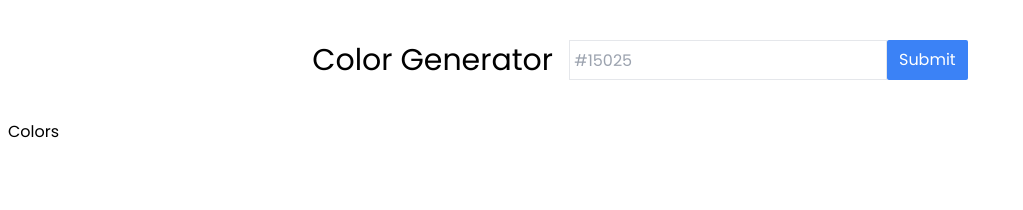
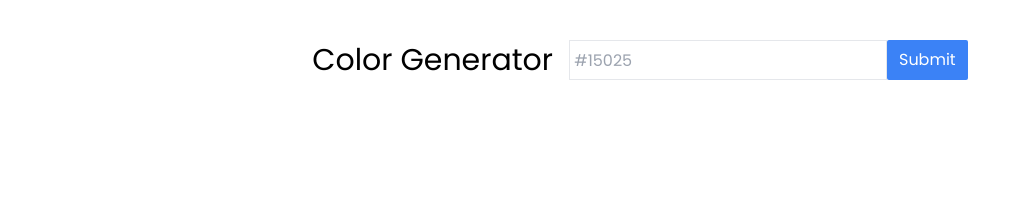
Before and after one commit to esc-saurav/1in15apps, a React (Create React App) app: page / in a window 1280 px wide. Shown: the top 210 px of the page, without its empty margins (0-1023 px from the left). Built offline with nearby package versions, Linux system fonts and the light colour scheme.

Commit message:
rgb added

```diff
--- a/src/components/color-generator/Color.jsx
+++ b/src/components/color-generator/Color.jsx
@@ -1,10 +1,12 @@
 import React, { useState } from "react";
 import Values from "values.js";
+import Singlecolor from "./Singlecolor";
 
 const Color = () => {
   const [color, setColor] = useState("");
   const [list, setList] = useState([]);
   const [error, setError] = useState(false);
+  const [alert, setAlert] = useState(false);
 
   const handleSubmit = (e) => {
     e.preventDefault();
@@ -17,6 +19,8 @@ const Color = () => {
       console.log(err);
     }
   };
+
+
 
   return (
     <div>
@@ -40,7 +44,11 @@ const Color = () => {
           </button>
         </form>
       </div>
-      <div className="px-2">Colors</div>
+      <div className="px-2">
+        {list.map((item, i) => {
+          return <Singlecolor key={i} {...item} />;
+        })}
+      </div>
     </div>
   );
 };
--- /dev/null
+++ b/src/components/color-generator/Singlecolor.jsx
@@ -0,0 +1,14 @@
+import React from "react";
+import rgbToHex from "./Utils";
+
+const Singlecolor = ({ rgb, weight, index }) => {
+  const bcg = rgb.join(",");
+  console.log(bcg);
+  return (
+    <div className={`color`} style={{ backgroundColor: `rgb(${bcg})` }}>
+      <p>{weight}</p>
+    </div>
+  );
+};
+
+export default Singlecolor;
```
